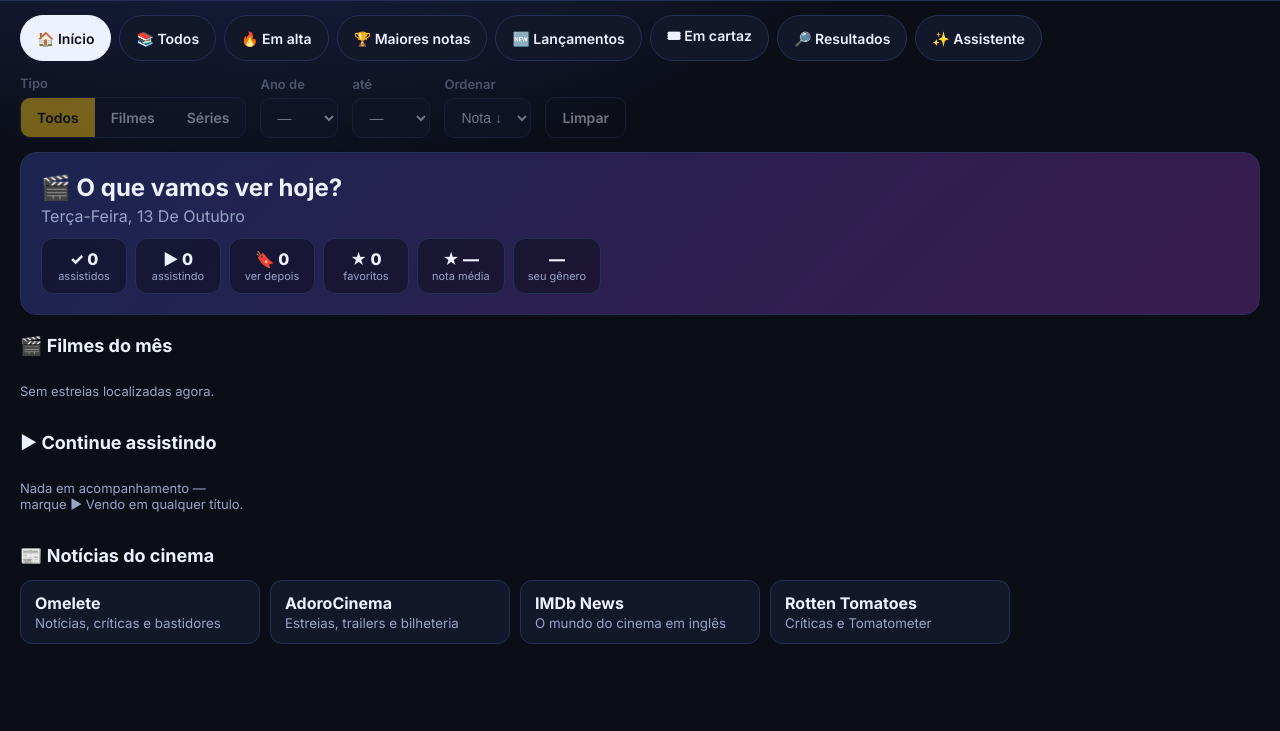
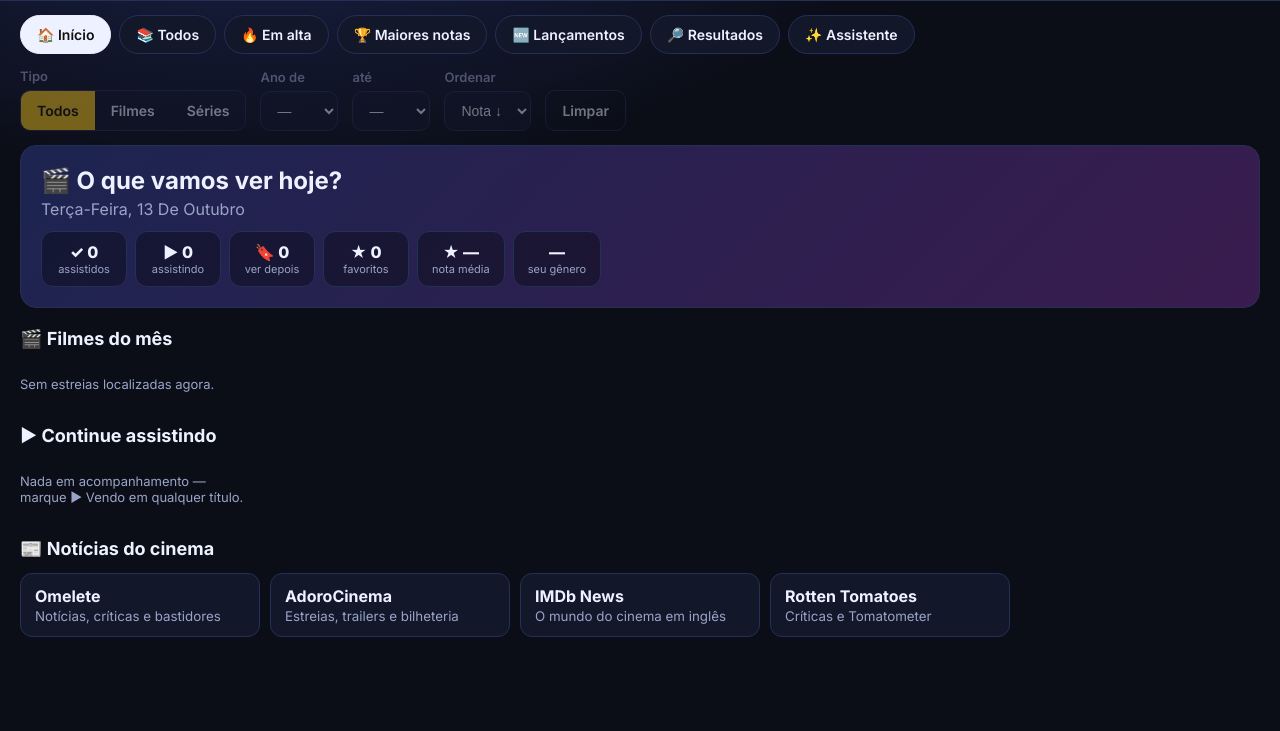
Before and after one commit to rodrigopistelli/series, a plain HTML site: page index.html in a window 1280 px wide. Shown: the part 69-800 px from the top of the page. Drawn offline with Linux system fonts and the light colour scheme; no server answers.

Commit message:
Oculta aba Em cartaz novamente

```diff
--- a/index.html
+++ b/index.html
@@ -36,7 +36,6 @@
   <button data-tab="trending">🔥 Em alta</button>
   <button data-tab="top">🏆 Maiores notas</button>
   <button data-tab="releases">🆕 Lançamentos</button>
-  <button data-tab="nowplaying">🎟 Em cartaz</button>
   <button data-tab="search">🔎 Resultados</button>
   <button data-tab="assistant">✨ Assistente</button>
 </nav>
```
